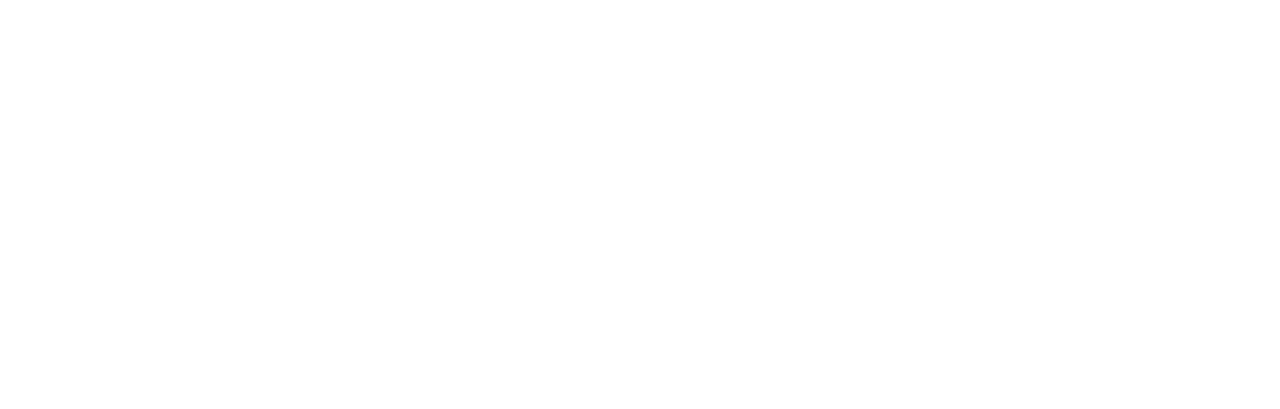
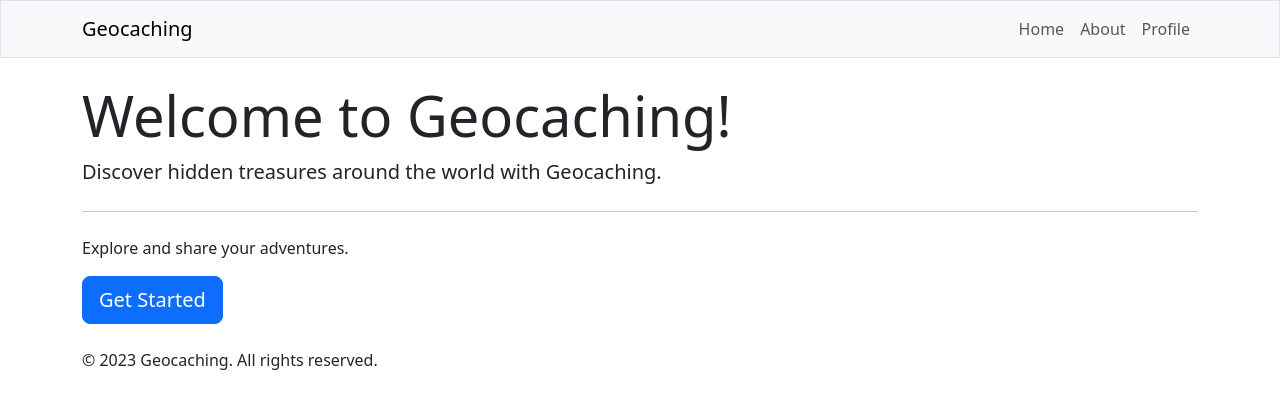
Before and after one commit to Hackathon-2023-IIS-MP/Geocaching, a PHP site: page / in a window 1280 px wide. Before the commit the part shown is empty. Shown: the top 409 px of the page. Run offline with PHP 8.4, Linux system fonts and the light colour scheme.

Commit message:
created dynamic navbar and footer with a basic jumbotron in index.php

```diff
--- /dev/null
+++ b/css/header.css
@@ -0,0 +1,4 @@
+body{
+    background-color: red;
+
+}
--- a/index.php
+++ b/index.php
@@ -1,11 +1,26 @@
-<!DOCTYPE html>
-<html lang="en">
-<head>
-    <meta charset="UTF-8">
-    <meta name="viewport" content="width=device-width, initial-scale=1.0">
-    <title>Geocaching</title>
-</head>
-<body>
+<?php
+include __DIR__ . "/tmpl/header.html.php";
+?>
 
-</body>
-</html>
+<!-- Content specific to the home page -->
+<div class="jumbotron mt-4">
+    <h1 class="display-4">Welcome to Geocaching!</h1>
+    <p class="lead">Discover hidden treasures around the world with Geocaching.</p>
+    <hr class="my-4">
+    <p>Explore and share your adventures.</p>
+    <a class="btn btn-primary btn-lg" href="#" role="button">Get Started</a>
+</div>
+
+
+</div><!-- Chiusura container iniziato in header.html.php -->
+
+
+
+<?php
+// FOOTER
+include __DIR__ . "/tmpl/footer.html.php";
+?>
+
+
+<!-- Content container ends -->
+</div>
--- /dev/null
+++ b/tmpl/footer.html.php
@@ -0,0 +1,16 @@
+
+
+<!-- Footer -->
+<footer class="footer mt-4">
+    <div class="container">
+        <p>&copy; <?php echo date("Y"); ?> Geocaching. All rights reserved.</p>
+    </div>
+</footer>
+
+<!-- Bootstrap JS and other scripts if needed -->
+<script src="https://code.jquery.com/jquery-3.3.1.slim.min.js"></script>
+<script src="https://stackpath.bootstrapcdn.com/bootstrap/4.3.1/js/bootstrap.min.js"></script>
+<!-- Additional scripts or JavaScript files can be included here -->
+
+</body>
+</html>
--- /dev/null
+++ b/tmpl/header.html.php
@@ -0,0 +1,43 @@
+<!DOCTYPE html>
+<html lang="en">
+<head>
+    <meta charset="UTF-8">
+    <meta name="viewport" content="width=device-width, initial-scale=1.0">
+    <title>Geocaching</title>
+
+    <!-- Bootstrap CSS -->
+    <link rel="stylesheet" href="https://cdn.jsdelivr.net/npm/bootstrap@5.3.0/dist/css/bootstrap.min.css">
+
+    <!-- Bootstrap JS (Bootstrap 5 uses native JavaScript for components) -->
+    <script src="https://cdn.jsdelivr.net/npm/bootstrap@5.3.0/dist/js/bootstrap.bundle.min.js"></script>
+</head>
+<body>
+
+<nav class="navbar navbar-expand-lg navbar-light bg-light border">
+    <div class="container"> <!-- Wrap content in a container -->
+        <a class="navbar-brand" href="#">Geocaching</a>
+        <button class="navbar-toggler" type="button" data-bs-toggle="collapse" data-bs-target="#navbarNav" aria-controls="navbarNav" aria-expanded="false" aria-label="Toggle navigation">
+            <span class="navbar-toggler-icon"></span>
+        </button>
+        <div class="collapse navbar-collapse justify-content-end" id="navbarNav">
+            <ul class="navbar-nav">
+                <li class="nav-item">
+                    <a class="nav-link" href="index.php">Home</a>
+                </li>
+                <li class="nav-item">
+                    <a class="nav-link" href="about.php">About</a>
+                </li>
+                <li class="nav-item">
+                    <a class="nav-link" href="contact.php">Profile</a>
+                </li>
+            </ul>
+        </div>
+    </div>
+</nav>
+
+<!-- Content container starts with padding -->
+<div class="container">
+
+
+</body>
+</html>
```
Also changed, not shown: tmpl/index.html (added).
